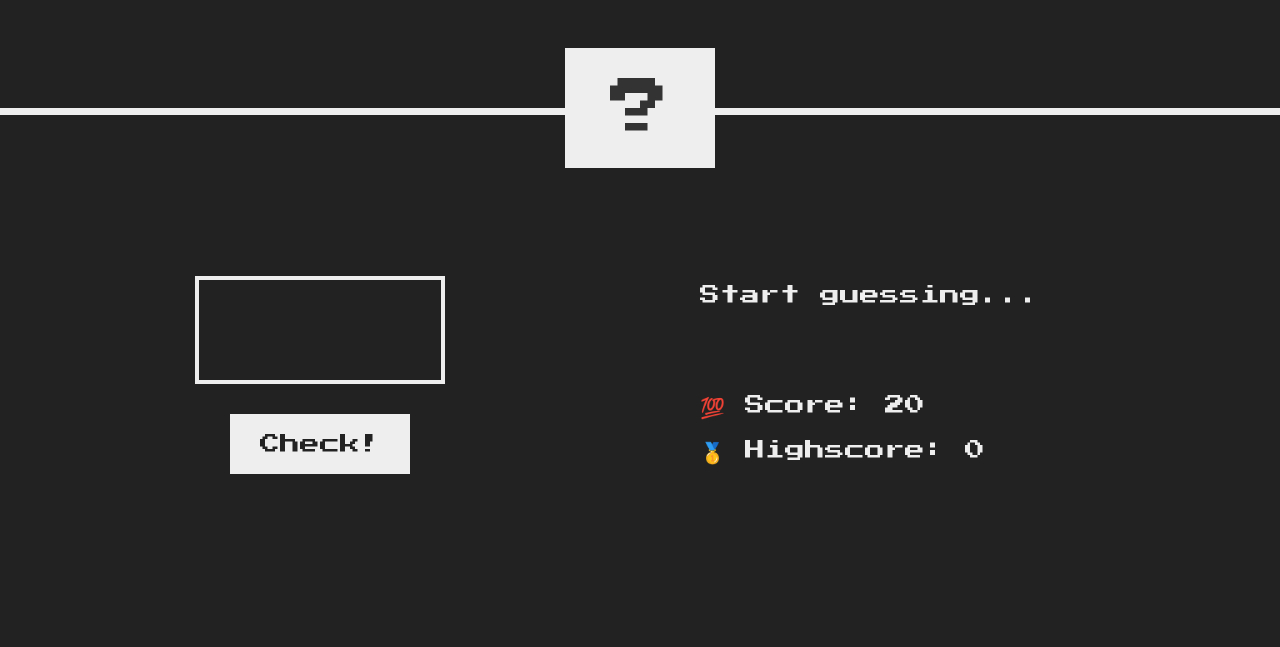
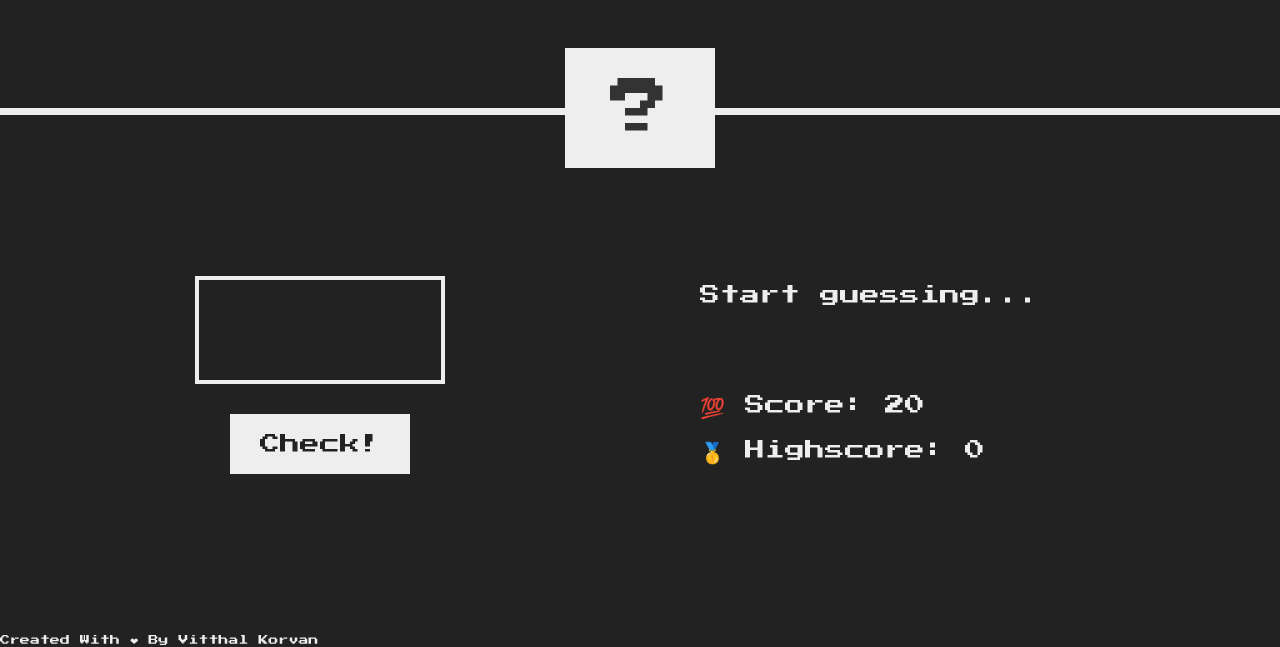
Before and after one commit to vitthal-korvan/JavaScript-Projects, a plain HTML site: page Guess My Number/index.html in a window 1280 px wide. Shown: the part 165-812 px from the top of the page. Drawn offline with Linux system fonts and the light colour scheme.

Commit message:
updated!

```diff
--- a/Guess My Number/index.html
+++ b/Guess My Number/index.html
@@ -4,7 +4,7 @@
     <meta charset="UTF-8" />
     <meta name="viewport" content="width=device-width, initial-scale=1.0" />
     <meta http-equiv="X-UA-Compatible" content="ie=edge" />
-    <link rel="icon" type="text" href="/images/fevicon.jpg">
+    <link rel="icon" type="text" href="/images/fevicon.jpg" />
     <link rel="stylesheet" href="style.css" />
     <title>Guess My Number!</title>
   </head>
@@ -28,6 +28,7 @@
         </p>
       </section>
     </main>
+    <footer>Created With ❤ By Vitthal Korvan</footer>
     <script src="script.js"></script>
   </body>
 </html>
```
